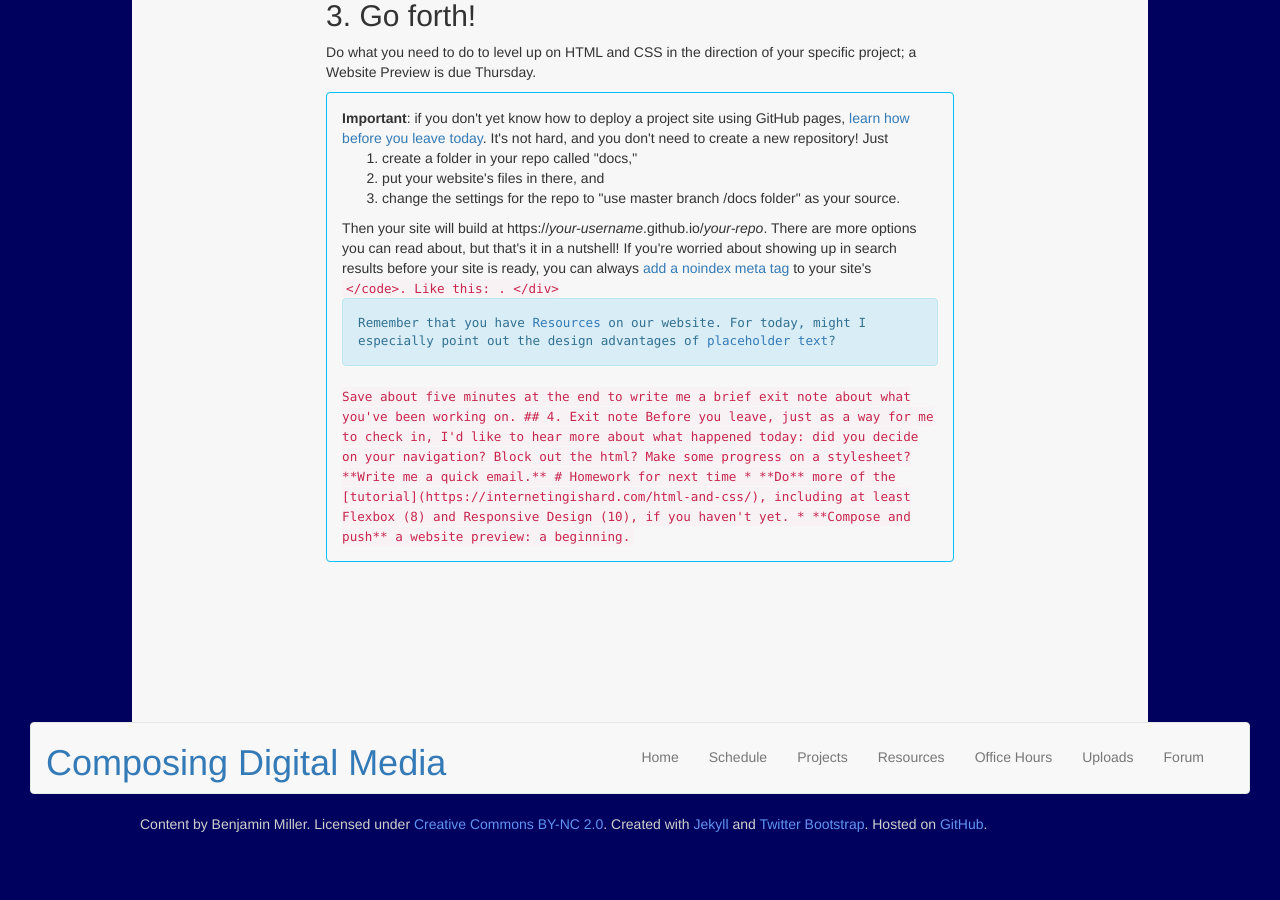
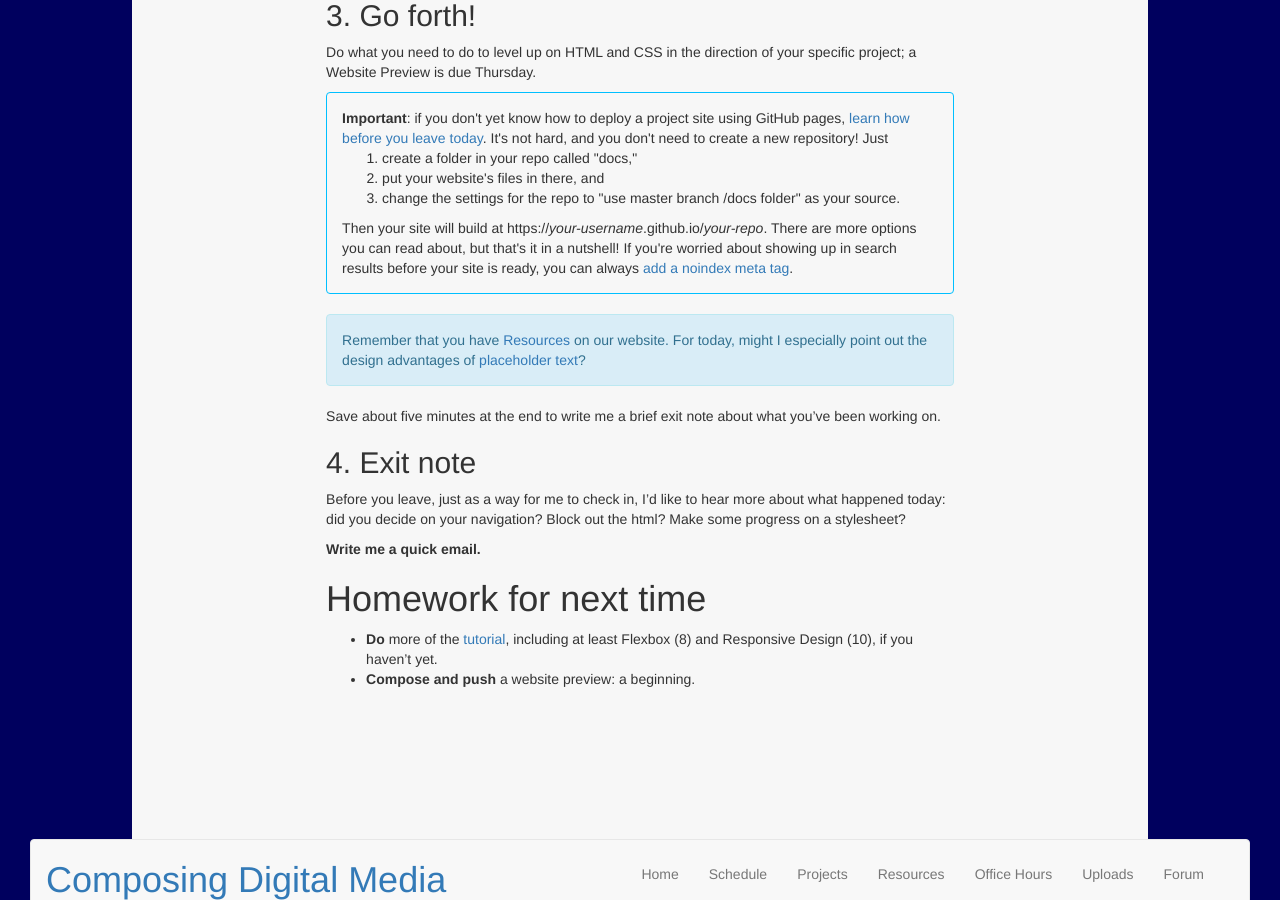
Before and after one commit to benmiller314/cdm2019fall, a Jekyll site: the page built from plans/lesson-18.md, in a window 1280 px wide and 900 px high, scrolled down 560 px. Built offline with Jekyll 4.4.1, drawn with Linux system fonts in a browser that asks for light colours; our own code applies the rules of GitHub Pages for plain Markdown files.

Commit message:
avoid using code blocks inside alert div
for some reason they're not getting parsed properly

```diff
--- a/plans/lesson-18.md
+++ b/plans/lesson-18.md
@@ -54,7 +54,7 @@
 </ol>
 Then your site will build at https://<em>your-username</em>.github.io/<em>your-repo</em>. There are more options you can read about, but that's it in a nutshell!
 
-If you're worried about showing up in search results before your site is ready, you can always <a href="https://support.google.com/webmasters/answer/93710">add a noindex meta tag</a> to your site's <code><head></code>. Like this:<code><meta name="robots" content="noindex" /></code>.
+If you're worried about showing up in search results before your site is ready, you can always <a href="https://support.google.com/webmasters/answer/93710">add a noindex meta tag</a>.
 </div>
 
 <div class="alert alert-info">
```
